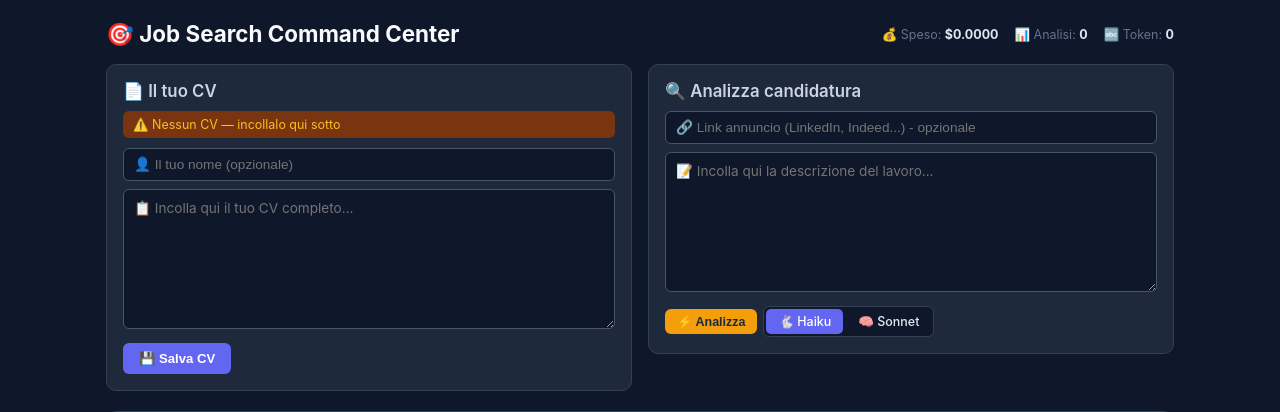
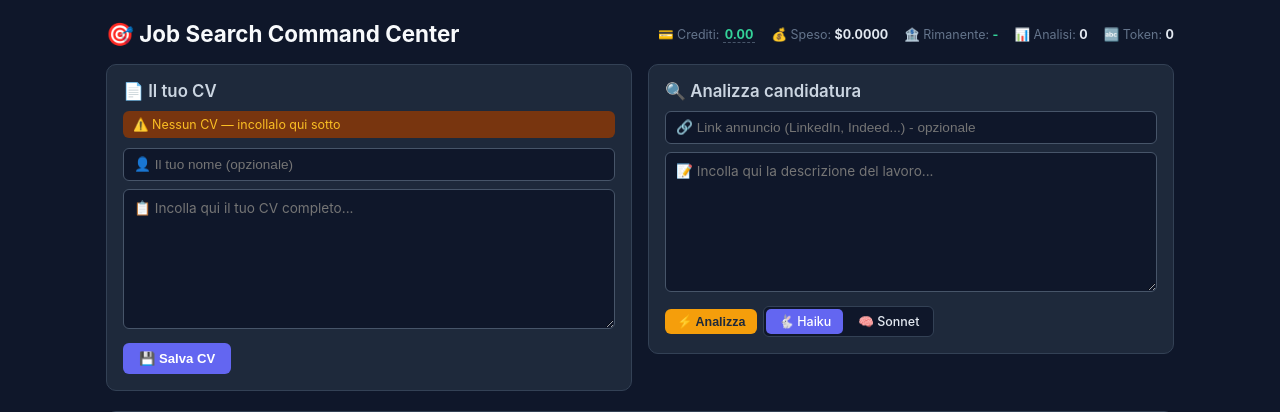
Before and after one commit to MK023/JobSearch, a FastAPI app: page / in a window 1280 px wide. Shown: the top 412 px of the page. Run offline with FastAPI, Linux system fonts and the light colour scheme; parts of the project's set-up code (start-up, migrations or seed data) failed here and were passed over.

Commit message:
feat: campo crediti Anthropic editabile con saldo rimanente real-time
- Crediti: campo editabile nell'header (clicca per impostare il budget)
- Valore salvato in localStorage (persistente nel browser)
- Rimanente calcolato automaticamente: crediti - speso
- Colore rimanente: verde (>$3), giallo ($1-3), rosso (<$1)
- Si aggiorna in tempo reale dopo ogni operazione
- Rimosso credit_budget_usd hardcoded dal backend

Co-Authored-By: Claude Opus 4.6 <noreply@anthropic.com>

```diff
--- a/backend/static/css/style.css
+++ b/backend/static/css/style.css
@@ -10,6 +10,9 @@ a{color:#818cf8;text-decoration:none}a:hover{text-decoration:underline}
 .top{display:flex;align-items:center;justify-content:space-between;margin-bottom:16px;flex-wrap:wrap;gap:10px}
 .spend{display:flex;gap:16px;font-size:.78rem;flex-wrap:wrap;align-items:center}
 .spend span{color:#64748b}.spend b{color:#e2e8f0}
+.spend .bal{color:#34d399}
+#sp-budget{cursor:pointer;border-bottom:1px dashed #475569;padding:0 2px;min-width:40px;outline:none}
+#sp-budget:focus{border-bottom-color:#6366f1;color:#f8fafc}
 
 /* Layout */
 .grid{display:grid;grid-template-columns:1fr 1fr;gap:16px;margin-bottom:20px;align-items:start}
--- a/backend/static/js/app.js
+++ b/backend/static/js/app.js
@@ -46,6 +46,35 @@ function updateHistTabs(){
 document.addEventListener('DOMContentLoaded',function(){if(document.getElementById('hist-tabs'))updateHistTabs();});
 var clf=document.getElementById('clf');
 if(clf){clf.addEventListener('submit',function(){document.getElementById('cld').classList.add('on');});}
+
+/* === Budget crediti (localStorage) === */
+var budgetEl=document.getElementById('sp-budget');
+if(budgetEl){
+    var saved=localStorage.getItem('anthropic_budget');
+    if(saved) budgetEl.textContent=saved;
+    updateRemain();
+    budgetEl.addEventListener('blur',saveBudget);
+    budgetEl.addEventListener('keydown',function(e){if(e.key==='Enter'){e.preventDefault();budgetEl.blur();}});
+}
+function saveBudget(){
+    var raw=budgetEl.textContent.replace(/[^0-9.,]/g,'').replace(',','.');
+    var val=parseFloat(raw);
+    if(isNaN(val)||val<0) val=0;
+    budgetEl.textContent=val.toFixed(2);
+    localStorage.setItem('anthropic_budget',val.toFixed(2));
+    updateRemain();
+}
+function updateRemain(){
+    var remainEl=document.getElementById('sp-remain');
+    if(!remainEl) return;
+    var budget=parseFloat(localStorage.getItem('anthropic_budget')||'0');
+    var costText=(document.getElementById('sp-cost').textContent||'0').replace('$','');
+    var spent=parseFloat(costText)||0;
+    if(budget<=0){remainEl.textContent='-';return;}
+    var remain=budget-spent;
+    remainEl.textContent='$'+remain.toFixed(4);
+    remainEl.style.color=remain<1?'#f87171':remain<3?'#fbbf24':'#34d399';
+}
 
 var batchItems=[];
 function batchAdd(){
@@ -132,6 +161,7 @@ function refreshSpending(){
         document.getElementById('sp-count').textContent=d.total_analyses;
         var tok=d.total_tokens_input+d.total_tokens_output;
         document.getElementById('sp-tokens').textContent=tok.toLocaleString('it-IT');
+        updateRemain();
     });
 }
 function deleteAnalysis(id){
--- a/backend/templates/index.html
+++ b/backend/templates/index.html
@@ -12,7 +12,9 @@
         <h1>🎯 Job Search Command Center</h1>
         {% if spending %}
         <div class="spend" id="spend-bar">
+            <span>💳 Crediti: <b id="sp-budget" class="bal" contenteditable="true" title="Clicca per impostare i tuoi crediti Anthropic">0.00</b></span>
             <span>💰 Speso: <b id="sp-cost">${{ '%.4f' % spending.total_cost_usd }}</b></span>
+            <span>🏦 Rimanente: <b id="sp-remain" class="bal">-</b></span>
             <span>📊 Analisi: <b id="sp-count">{{ spending.total_analyses }}</b></span>
             <span>🔤 Token: <b id="sp-tokens">{{ '{:,}'.format(spending.total_tokens_input + spending.total_tokens_output) }}</b></span>
         </div>
```
